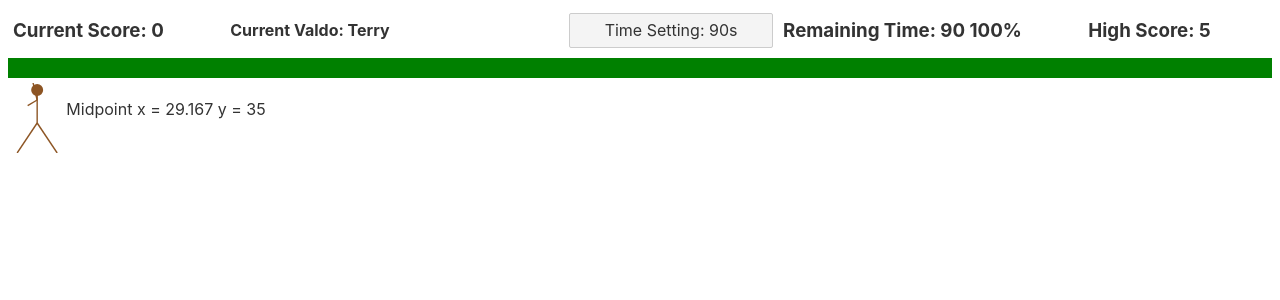
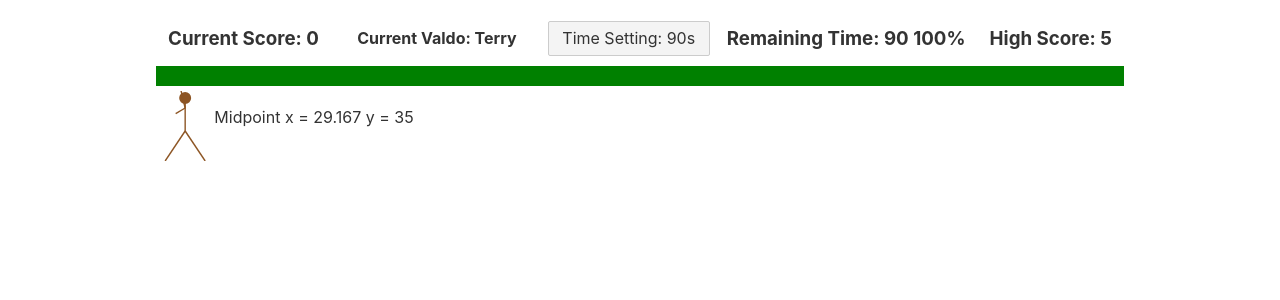
Before and after one commit to JoshCode25/vheres-valdo, a Svelte app: page / in a window 1280 px wide. Shown: the top 300 px of the page. Built offline with nearby package versions, Linux system fonts and the light colour scheme.

Commit message:
adjusted max-width

```diff
--- a/src/App.svelte
+++ b/src/App.svelte
@@ -20,7 +20,7 @@
 </script>
 
 <style>
-  body {
+  :global(body) {
     text-align: center;
     padding: 1em;
     max-width: 240px;
@@ -28,8 +28,8 @@
   }
 
   @media (min-width: 640px) {
-    body {
-      max-width: none;
+    :global(body) {
+      max-width: 1000px;
     }
   }
 </style>
--- a/src/Header.svelte
+++ b/src/Header.svelte
@@ -35,7 +35,6 @@
   }
   function checkTimer(id) {
     timerActive = true;
-
     if (remainingTime > 0) {
       remainingTime = roundToTenth(remainingTime - 0.1);
     } else if (remainingTime === 0) {
```
